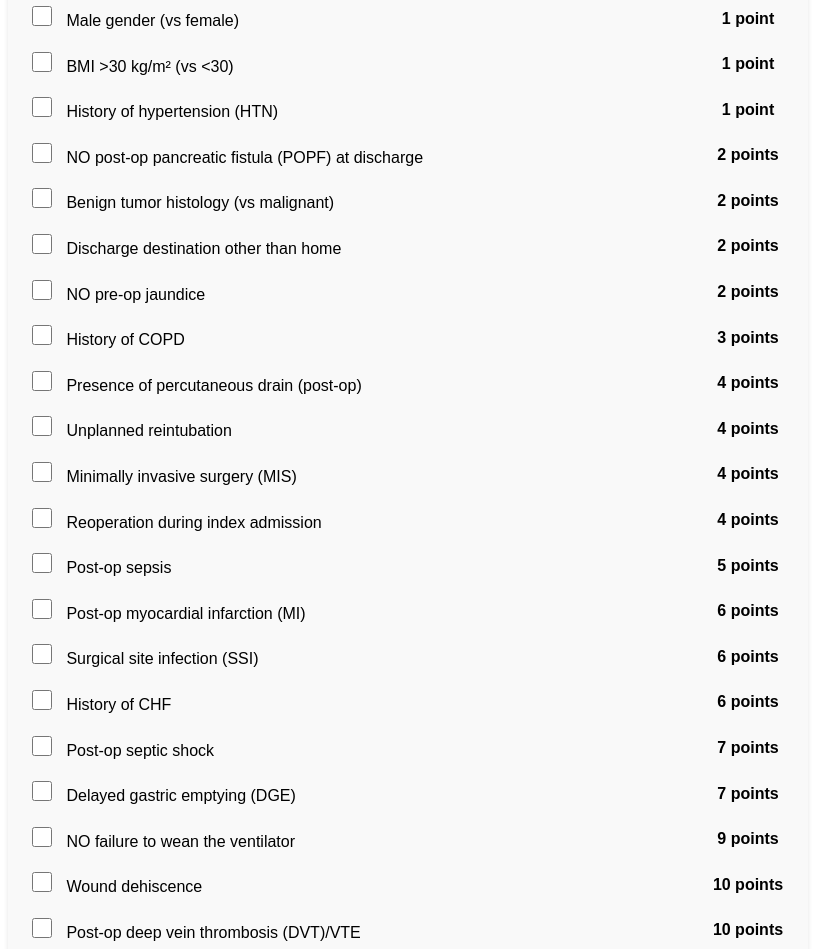
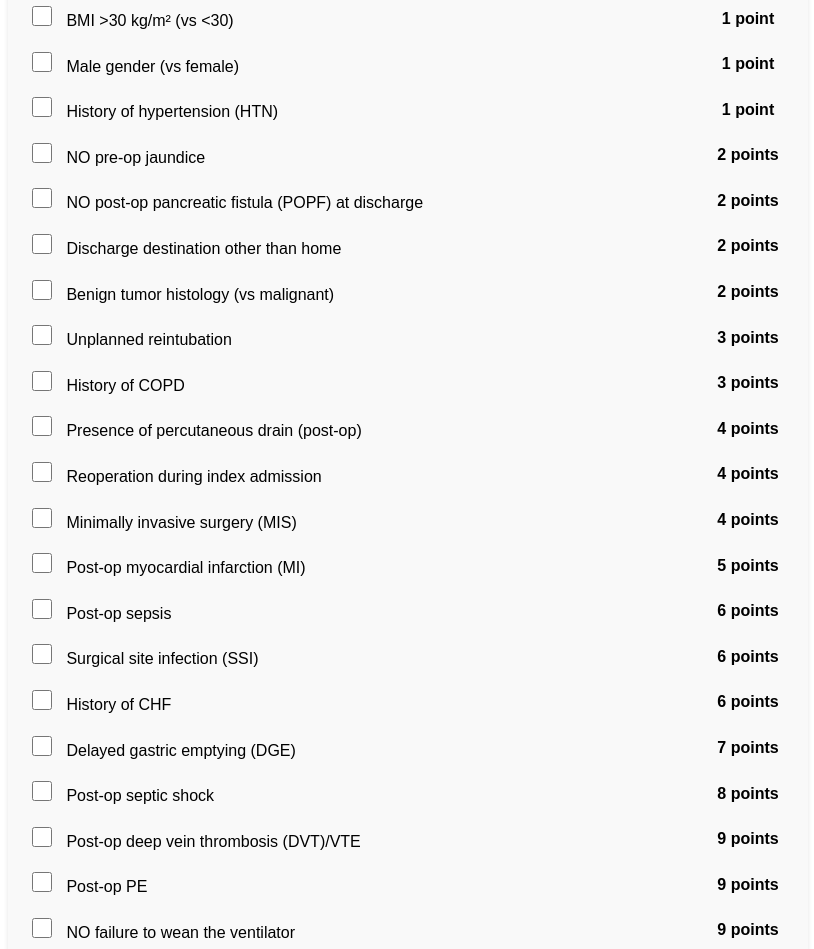
Before and after one commit to jchrispolanco/website, a plain HTML site: page index.html in a window 1280 px wide. Shown: the part 294-1243 px from the top of the page, without its empty margins (232-1046 px from the left). Drawn offline with Linux system fonts and the light colour scheme.

Commit message:
Update RSC

```diff
--- a/index.html
+++ b/index.html
@@ -98,13 +98,21 @@
     <h1>Predischarge Predictors of Early Readmission Post PD — Risk Calculator</h1>
 
     <div class="container">
-        <p>Select all that apply:</p>
+        <p>Select all conditions that apply to the patient:</p>
 
         <form id="risk-calculator">
             <div class="form-group">
                 <label>
                     <input type="checkbox" name="no_biliary_stent">
                     NO biliary stent at time of surgery
+                </label>
+                <span class="points">1 point</span>
+            </div>
+
+            <div class="form-group">
+                <label>
+                    <input type="checkbox" name="bmi_over_30">
+                    BMI >30 kg/m² (vs <30)
                 </label>
                 <span class="points">1 point</span>
             </div>
@@ -119,14 +127,6 @@
 
             <div class="form-group">
                 <label>
-                    <input type="checkbox" name="bmi_over_30">
-                    BMI >30 kg/m² (vs <30)
-                </label>
-                <span class="points">1 point</span>
-            </div>
-
-            <div class="form-group">
-                <label>
                     <input type="checkbox" name="htn">
                     History of hypertension (HTN)
                 </label>
@@ -135,8 +135,24 @@
 
             <div class="form-group">
                 <label>
+                    <input type="checkbox" name="no_preop_jaundice">
+                    NO pre-op jaundice
+                </label>
+                <span class="points">2 points</span>
+            </div>
+
+            <div class="form-group">
+                <label>
                     <input type="checkbox" name="no_popf">
                     NO post-op pancreatic fistula (POPF) at discharge
+                </label>
+                <span class="points">2 points</span>
+            </div>
+
+            <div class="form-group">
+                <label>
+                    <input type="checkbox" name="discharge_not_home">
+                    Discharge destination other than home
                 </label>
                 <span class="points">2 points</span>
             </div>
@@ -151,18 +167,10 @@
 
             <div class="form-group">
                 <label>
-                    <input type="checkbox" name="discharge_not_home">
-                    Discharge destination other than home
+                    <input type="checkbox" name="unplanned_reintubation">
+                    Unplanned reintubation
                 </label>
-                <span class="points">2 points</span>
-            </div>
-
-            <div class="form-group">
-                <label>
-                    <input type="checkbox" name="no_preop_jaundice">
-                    NO pre-op jaundice
-                </label>
-                <span class="points">2 points</span>
+                <span class="points">3 points</span>
             </div>
 
             <div class="form-group">
@@ -183,8 +191,8 @@
 
             <div class="form-group">
                 <label>
-                    <input type="checkbox" name="unplanned_reintubation">
-                    Unplanned reintubation
+                    <input type="checkbox" name="reoperation">
+                    Reoperation during index admission
                 </label>
                 <span class="points">4 points</span>
             </div>
@@ -199,24 +207,16 @@
 
             <div class="form-group">
                 <label>
-                    <input type="checkbox" name="reoperation">
-                    Reoperation during index admission
+                    <input type="checkbox" name="mi">
+                    Post-op myocardial infarction (MI)
                 </label>
-                <span class="points">4 points</span>
+                <span class="points">5 points</span>
             </div>
 
             <div class="form-group">
                 <label>
                     <input type="checkbox" name="sepsis">
                     Post-op sepsis
-                </label>
-                <span class="points">5 points</span>
-            </div>
-
-            <div class="form-group">
-                <label>
-                    <input type="checkbox" name="mi">
-                    Post-op myocardial infarction (MI)
                 </label>
                 <span class="points">6 points</span>
             </div>
@@ -239,18 +239,34 @@
 
             <div class="form-group">
                 <label>
-                    <input type="checkbox" name="septic_shock">
-                    Post-op septic shock
+                    <input type="checkbox" name="dge">
+                    Delayed gastric emptying (DGE)
                 </label>
                 <span class="points">7 points</span>
             </div>
 
             <div class="form-group">
                 <label>
-                    <input type="checkbox" name="dge">
-                    Delayed gastric emptying (DGE)
+                    <input type="checkbox" name="septic_shock">
+                    Post-op septic shock
                 </label>
-                <span class="points">7 points</span>
+                <span class="points">8 points</span>
+            </div>
+
+            <div class="form-group">
+                <label>
+                    <input type="checkbox" name="dvt_vte">
+                    Post-op deep vein thrombosis (DVT)/VTE
+                </label>
+                <span class="points">9 points</span>
+            </div>
+
+            <div class="form-group">
+                <label>
+                    <input type="checkbox" name="pe">
+                    Post-op PE
+                </label>
+                <span class="points">9 points</span>
             </div>
 
             <div class="form-group">
@@ -265,14 +281,6 @@
                 <label>
                     <input type="checkbox" name="wound_dehiscence">
                     Wound dehiscence
-                </label>
-                <span class="points">10 points</span>
-            </div>
-
-            <div class="form-group">
-                <label>
-                    <input type="checkbox" name="dvt_vte">
-                    Post-op deep vein thrombosis (DVT)/VTE
                 </label>
                 <span class="points">10 points</span>
             </div>
@@ -314,27 +322,28 @@
     <script>
         const riskFactors = {
             "no_biliary_stent": {name: "NO biliary stent at time of surgery", points: 1},
+            "bmi_over_30": {name: "BMI >30 kg/m² (vs <30)", points: 1},
             "male_gender": {name: "Male gender (vs female)", points: 1},
-            "bmi_over_30": {name: "BMI >30 kg/m² (vs <30)", points: 1},
             "htn": {name: "History of hypertension (HTN)", points: 1},
+            "no_preop_jaundice": {name: "NO pre-op jaundice", points: 2},
             "no_popf": {name: "NO post-op pancreatic fistula (POPF) at discharge", points: 2},
+            "discharge_not_home": {name: "Discharge destination other than home", points: 2},
             "benign_tumor": {name: "Benign tumor histology (vs malignant)", points: 2},
-            "discharge_not_home": {name: "Discharge destination other than home", points: 2},
-            "no_preop_jaundice": {name: "NO pre-op jaundice", points: 2},
+            "unplanned_reintubation": {name: "Unplanned reintubation", points: 3},
             "copd": {name: "History of COPD", points: 3},
             "percutaneous_drain": {name: "Presence of percutaneous drain (post-op)", points: 4},
-            "unplanned_reintubation": {name: "Unplanned reintubation", points: 4},
+            "reoperation": {name: "Reoperation during index admission", points: 4},
             "minimally_invasive": {name: "Minimally invasive surgery (MIS)", points: 4},
-            "reoperation": {name: "Reoperation during index admission", points: 4},
-            "sepsis": {name: "Post-op sepsis", points: 5},
-            "mi": {name: "Post-op myocardial infarction (MI)", points: 6},
+            "mi": {name: "Post-op myocardial infarction (MI)", points: 5},
+            "sepsis": {name: "Post-op sepsis", points: 6},
             "ssi": {name: "Surgical site infection (SSI)", points: 6},
             "chf": {name: "History of CHF", points: 6},
-            "septic_shock": {name: "Post-op septic shock", points: 7},
             "dge": {name: "Delayed gastric emptying (DGE)", points: 7},
+            "septic_shock": {name: "Post-op septic shock", points: 8},
+            "dvt_vte": {name: "Post-op deep vein thrombosis (DVT)/VTE", points: 9},
+            "pe": {name: "Post-op PE", points: 9},
             "no_failure_ventilator": {name: "NO failure to wean the ventilator", points: 9},
             "wound_dehiscence": {name: "Wound dehiscence", points: 10},
-            "dvt_vte": {name: "Post-op deep vein thrombosis (DVT)/VTE", points: 10},
             "cva": {name: "Post-op cerebrovascular accident (CVA)", points: 11},
             "ossi": {name: "Organ-space surgical site infection (OSSI)", points: 14}
         };
@@ -355,20 +364,20 @@
                 }
             });
 
-            // Determine risk category with the new thresholds
+            // Determine risk category with the updated thresholds
             let riskCategory, riskClass, readmissionRisk;
             if (totalPoints <= 15) {
                 riskCategory = "Low Risk";
                 riskClass = "low-risk";
-                readmissionRisk = "8.11%";
-            } else if (totalPoints > 15 && totalPoints <= 26) {
+                readmissionRisk = "8.10%";
+            } else if (totalPoints > 15 && totalPoints <= 27) {
                 riskCategory = "Moderate Risk";
                 riskClass = "moderate-risk";
-                readmissionRisk = "13.17%";
+                readmissionRisk = "13.34%";
             } else {
                 riskCategory = "High Risk";
                 riskClass = "high-risk";
-                readmissionRisk = "43.59%";
+                readmissionRisk = "45.01%";
             }
 
             // Display results
```
